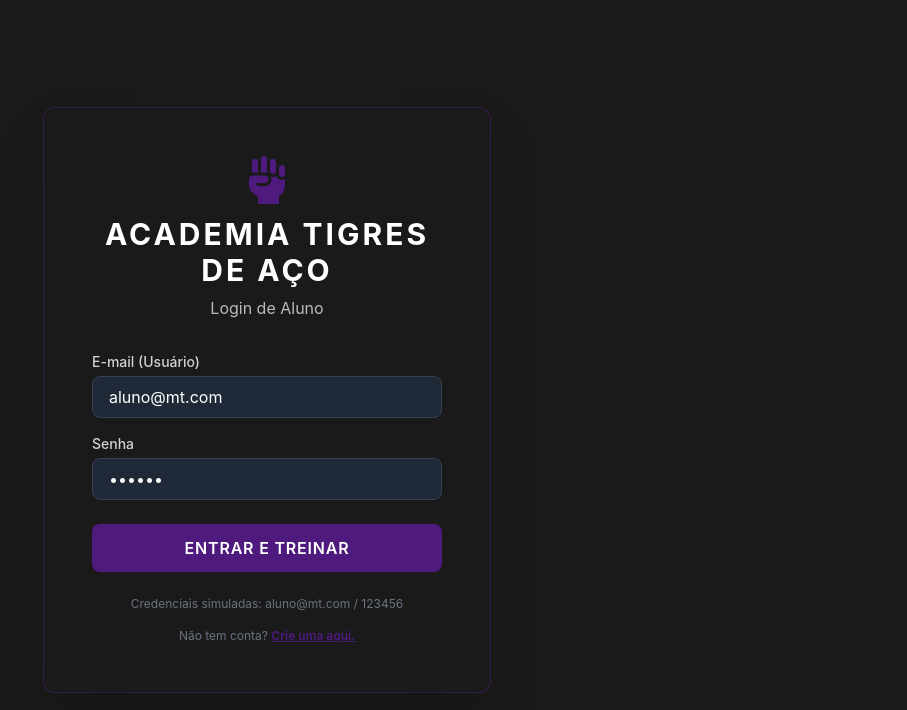
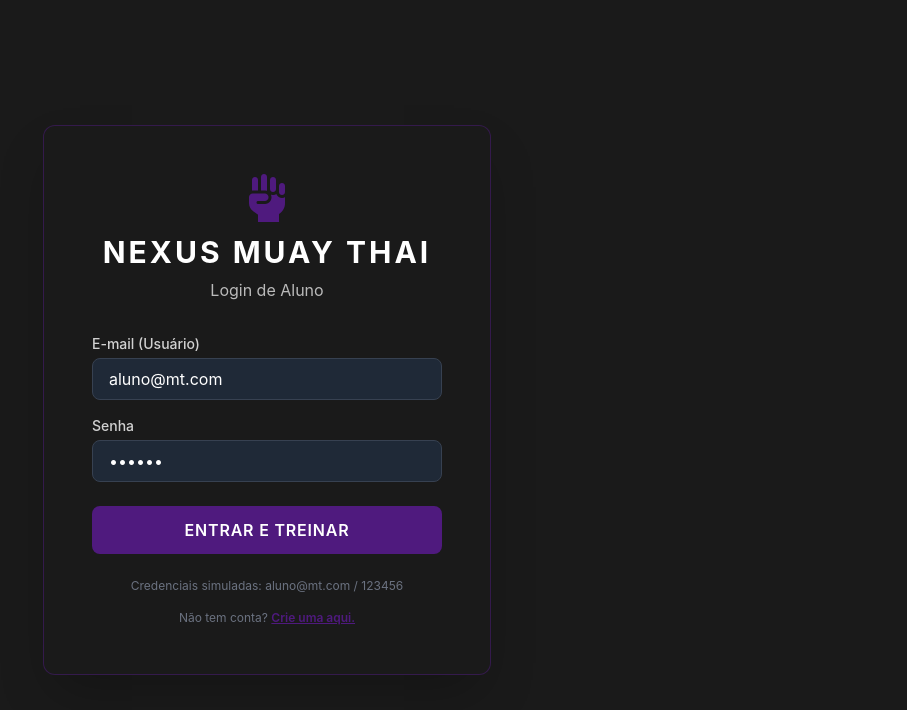
Before and after one commit to jonatas244ssilva-hub/muay-thai, a plain HTML site: page index.html in a window 1280 px wide. Shown: the top 710 px of the page, without its empty margins (373-1280 px from the left). Drawn offline with nearby package versions, Linux system fonts and the light colour scheme.

Commit message:
Update index.html

```diff
--- a/index.html
+++ b/index.html
@@ -4,7 +4,7 @@
 <head>
     <meta charset="UTF-8">
     <meta name="viewport" content="width=device-width, initial-scale=1.0">
-    <title>Academia Tigres de Aço - Muay Thai</title>
+    <title>Nexus - Muay Thai</title>
     <!-- Carrega o Tailwind CSS para estilização moderna e responsiva -->
     <script src="https://cdn.tailwindcss.com"></script>
     <!-- Configuração do Tema de Cores Roxo/Preto -->
@@ -101,7 +101,7 @@
             <div id="auth-card" class="bg-mt-dark p-8 md:p-12 rounded-xl shadow-2xl w-full max-w-md border border-mt-primary/50 transform transition duration-500 hover:scale-[1.02] hover:shadow-mt-primary/50">
                 <div class="text-center mb-8">
                     <i class="fas fa-fist-raised text-5xl text-mt-primary mb-3"></i>
-                    <h1 class="text-3xl font-bold text-white tracking-widest uppercase">Academia Tigres de Aço</h1>
+                    <h1 class="text-3xl font-bold text-white tracking-widest uppercase">Nexus muay thai</h1>
                     <!-- O título será atualizado via JavaScript para Login ou Novo Registro -->
                     <p class="text-mt-accent/70 mt-2"><span id="auth-title-text">Login de Aluno</span></p>
                 </div>
@@ -576,4 +576,5 @@
     </script>
 </body>
 
+
 </html>
```
